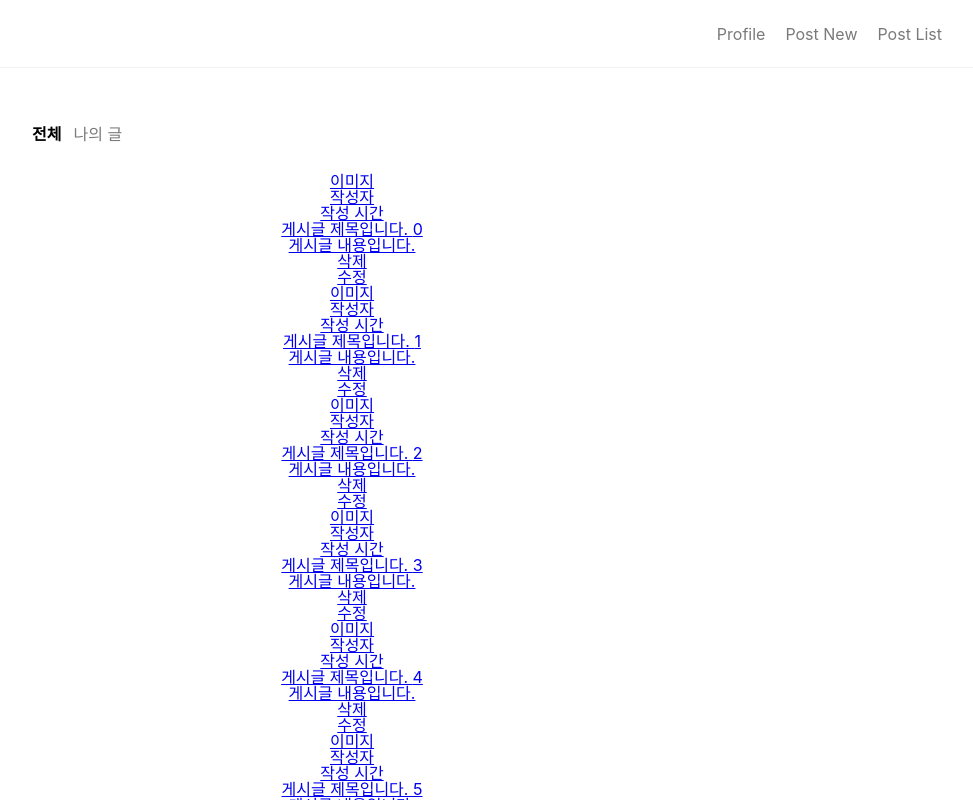
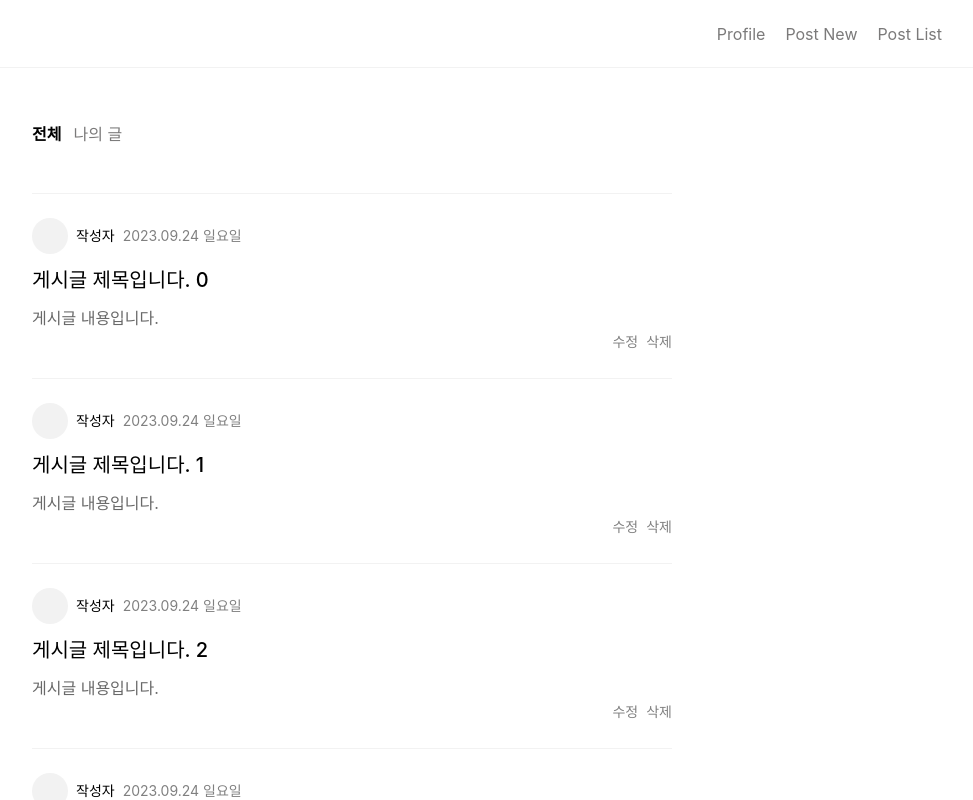
Before and after one commit to seon-mikim/blog, a React (Create React App) app: page / in a window 1280 px wide. Shown: the top 800 px of the page, without its empty margins (288-1261 px from the left). Built offline with nearby package versions, Linux system fonts and the light colour scheme.

Commit message:
design: 디자인 추가

```diff
--- a/src/components/PostList/PostList.tsx
+++ b/src/components/PostList/PostList.tsx
@@ -8,17 +8,17 @@ const PostList = () => {
         <div className="post__box" key={index}>
 					<Link to={`/posts/${index}`}>
 						<div className='post__profile-box'>
-							<div className='post__profile'>이미지</div>
+							<div className='post__profile'></div>
 							<div className='post__author-name'>작성자</div>
-							<div className='post__date'>작성 시간</div>
+							<div className='post__date'>2023.09.24 일요일</div>
 						</div>
 						<div className='post__title'>게시글 제목입니다. {index}</div>
 						<div className='post__content'>게시글 내용입니다.</div>
+          </Link>
 						<div className="post__setting-box">
 							<div className="post__delete">삭제</div>
 							<div className="post__edit">수정</div>
 						</div>
-          </Link>
         </div>
       ))}
     </div>
--- a/src/components/ui/Main/Main.tsx
+++ b/src/components/ui/Main/Main.tsx
@@ -1,12 +1,12 @@
 import React from 'react';
 
 interface MainProps {
-
+  className: string
 	children: React.ReactNode
 }
 
-const Main = ({ children }: MainProps) => {
-	return <main>{children}</main>;
+const Main = ({ children, className }: MainProps) => {
+	return <main className={className }>{children}</main>;
 };
 
 export default Main;
--- a/src/index.css
+++ b/src/index.css
@@ -161,15 +161,19 @@ header {
 .header a:hover {
   color: #2c2b2b;
 }
-
+.main {
+  display: flex;
+  margin: 0 auto;
+  flex-direction: column;
+  max-width: 680px;
+}
 /* main-header */
 
 .main-header {
   display: flex;
   justify-content: start;
-  margin: 0 auto;
-  max-width: 680px;
   font-size: 16px;
+  padding-left: 20px;
   color: #7b7a7a;
   border-bottom: 1px solid transparent;
 }
@@ -178,7 +182,7 @@ header {
 
 .post__navigation ul {
   display: flex;
-  padding: 48px 20px 0 20px;
+  padding: 48px 0 20px;
   gap: 12px;
 }
 
@@ -186,7 +190,6 @@ header {
   color: #000;
   font-weight: 600;
   text-decoration: none;
-  max-width: 600px;
 }
 
 footer {
@@ -216,6 +219,60 @@ footer a:hover {
 
 .post__list {
   min-height: 90vh;
-  padding: 20px 40px;
+  padding: 20px;
   text-align: center;
+  text-align: left;
+  line-height: 24px;
 }
+.post__box {
+  padding-top: 24px;
+  padding-bottom: 24px;
+  border-top: 1px solid #f2f2f2;
+}
+
+.post__profile-box {
+  display: flex;
+  gap: 8px;
+  font-size: 14px;
+  align-items: center;
+}
+.post__profile {
+  width: 36px;
+  height: 36px;
+  background-color: #f2f2f2;
+  border-radius: 50%;
+}
+.post__title {
+  font-size: 20px;
+  font-weight: 500;
+  margin: 14px 0;
+}
+.post__content {
+  color: dimgray;
+  font-size: 16px;
+}
+.post__date {
+  color: gray;
+}
+.post__list a {
+  text-decoration: none;
+  color: #000;
+}
+.post__setting-box {
+  display: flex;
+  gap: 8px;
+  flex-direction: row-reverse;
+  font-size: 14px;
+  color: gray;
+  cursor: pointer;
+}
+
+.post__delete:hover,
+.post__delete:focus {
+  color: #000;
+}
+
+.post__edit:hover,
+.post__edit:focus {
+  color: #000;
+}
--- a/src/pages/MainPage.tsx
+++ b/src/pages/MainPage.tsx
@@ -7,7 +7,7 @@ import { Link } from 'react-router-dom';
 
 const MainPage = () => {
   return (
-    <Main>
+    <Main className='main'>
       <header className="main-header">
         <nav className="post__navigation">
           <List>
```
